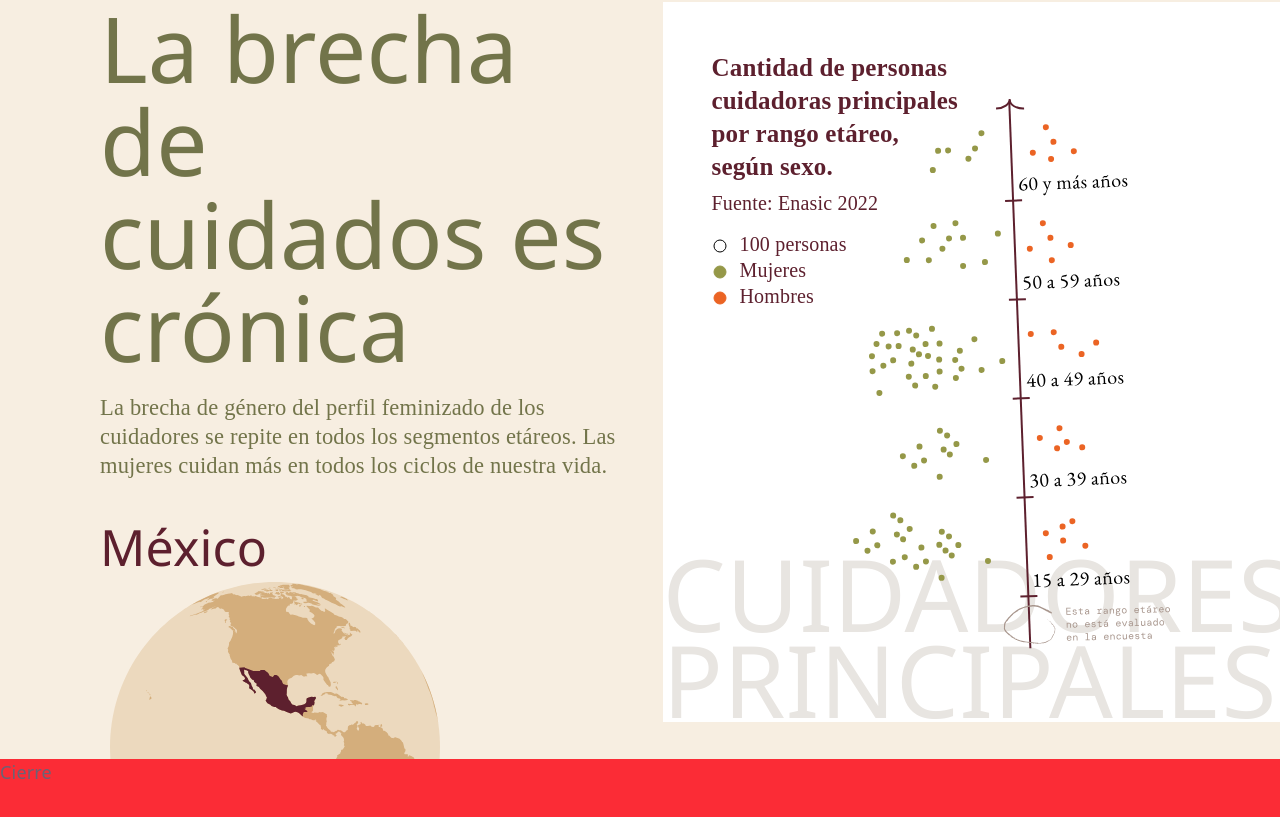
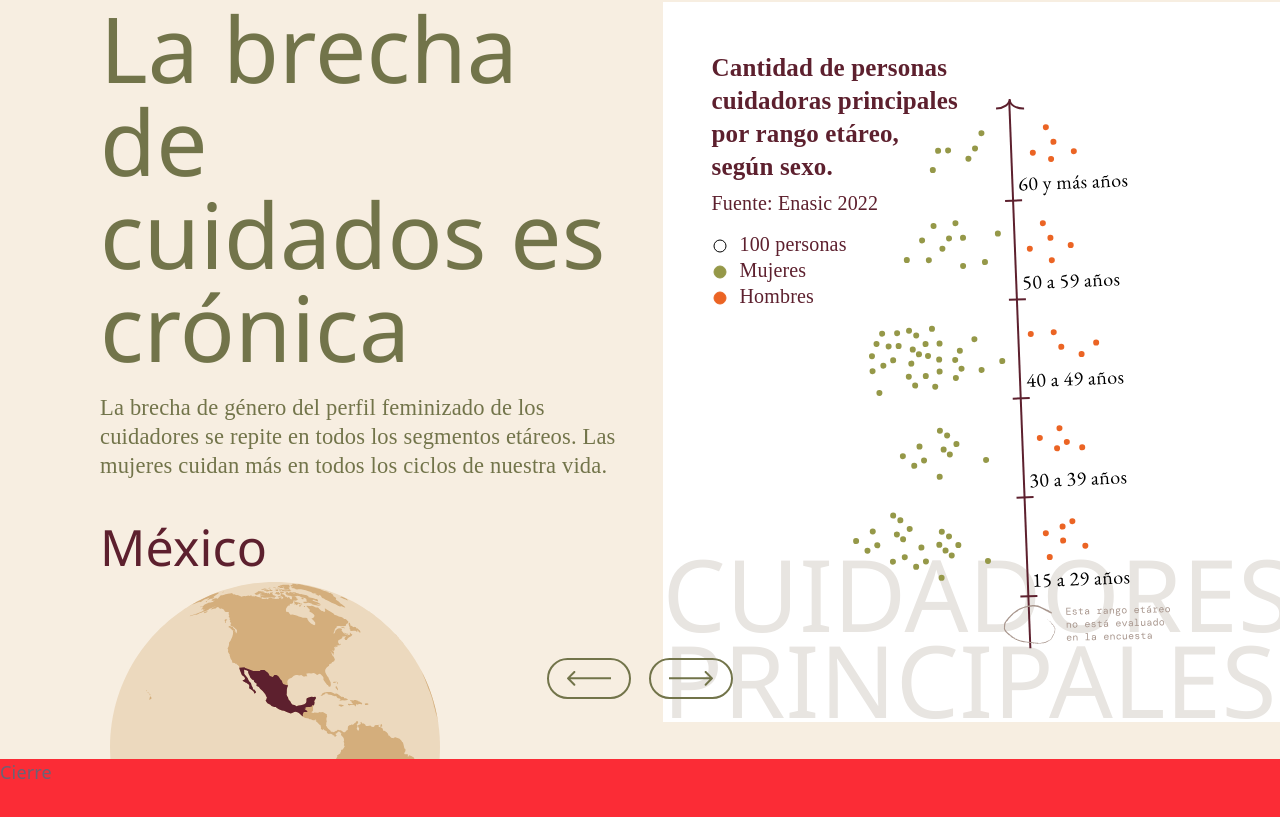
Before and after one commit to dataista-studio/cuidados-circulares, a React (Vite) app: page / in a window 1280 px wide. Shown: the part 4041-4858 px from the top of the page. Built offline with nearby package versions, Linux system fonts and the light colour scheme; a web font is replaced by a local one.

Commit message:
add buttons

```diff
--- a/src/screens/SeccionV.jsx
+++ b/src/screens/SeccionV.jsx
@@ -9,6 +9,7 @@ import ChartSource from "./seccionV/ChartSource";
 import LegendItem from "./seccionV/LegendItem";
 import ChartVariable from "./seccionV/ChartVariable";
 import Chart from "./seccionV/Chart";
+import ButtonArrow from "../ui/ButtonArrow";
 
 const title = "La brecha de cuidados es crónica";
 const paragraphText = "La brecha de género del perfil feminizado de los cuidadores se repite en todos los segmentos etáreos. Las mujeres cuidan más en todos los ciclos de nuestra vida.";
@@ -21,7 +22,7 @@ const chartVariable = "Cuidadores principales"
 export default function SeccionV() {
     return (
         <div className="w-screen h-screen bg-crema overflow-hidden">
-            <div className="max-w-[1080px] flex flex-row mx-auto h-screen pt-[43px] gap-10 ">
+            <div className="max-w-[1080px] flex flex-row mx-auto h-screen pt-[43px] gap-10 relative">
                 <div className="w-[48%] h-full">
                     <Title title={title} />
                     <Paragraph paragraph={paragraphText} />
@@ -47,6 +48,10 @@ export default function SeccionV() {
                         <Chart country={selectedCountry} />
                     </div>
                 </div>
+                <div className="absolute bottom-[60px] left-[50%] -translate-x-1/2 flex flex-row gap-4">
+                    <ButtonArrow direction="left" />
+                    <ButtonArrow direction="right" />
+                </div>
             </div>
         </div>
     )
--- a/src/ui/ButtonArrow.jsx
+++ b/src/ui/ButtonArrow.jsx
@@ -1,6 +1,6 @@
 export default function ButtonArrow({ direction='left' }) {
     return (
-        <div className="rounded-3xl border border-black fit-content py-4 px-4 w-[84px]">
+        <div className="rounded-3xl border-[2px] border-verde-oscuro fit-content py-2.5 px-4 w-[84px] inline-block cursor-pointer">
             {
                 direction === 'left'  ?
                     <svg width="44" height="15" viewBox="0 0 44 15" fill="none" xmlns="http://www.w3.org/2000/svg">
```
Lines whose indentation alone changed are shown as unchanged.
